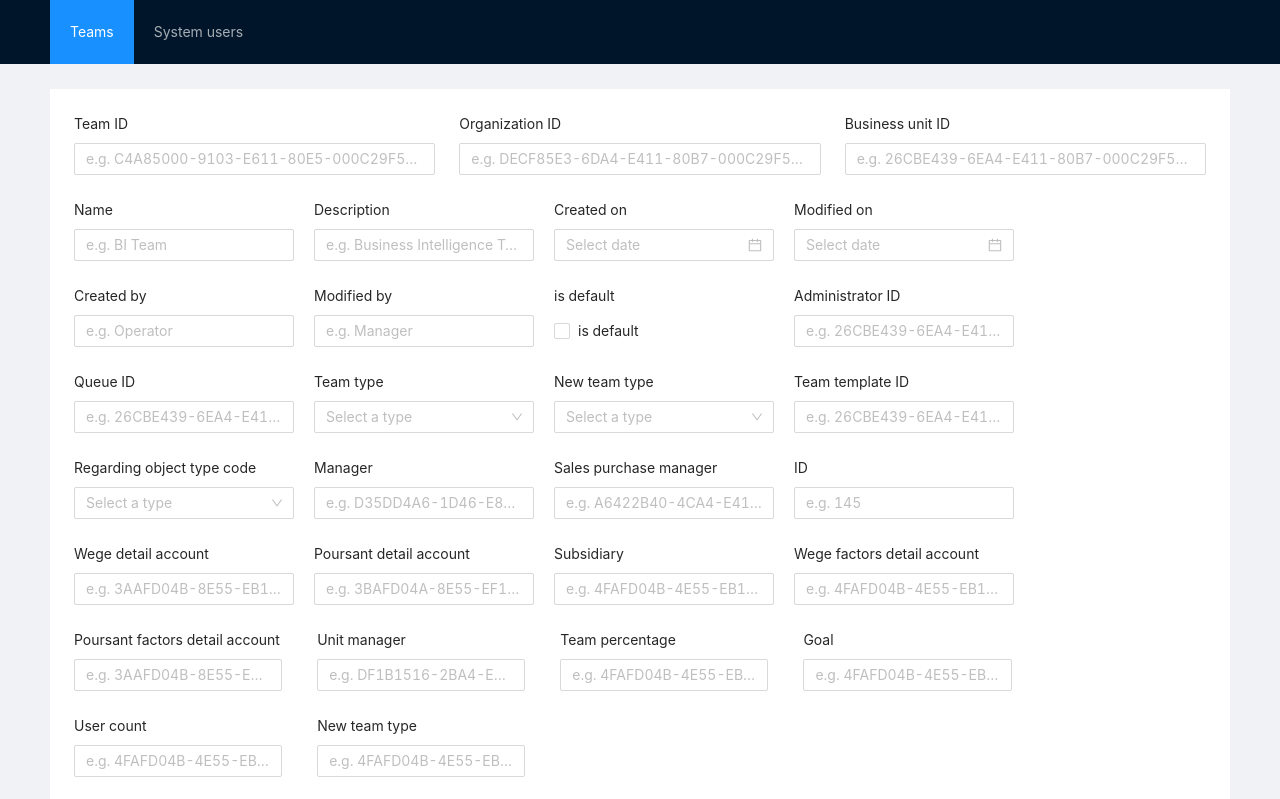
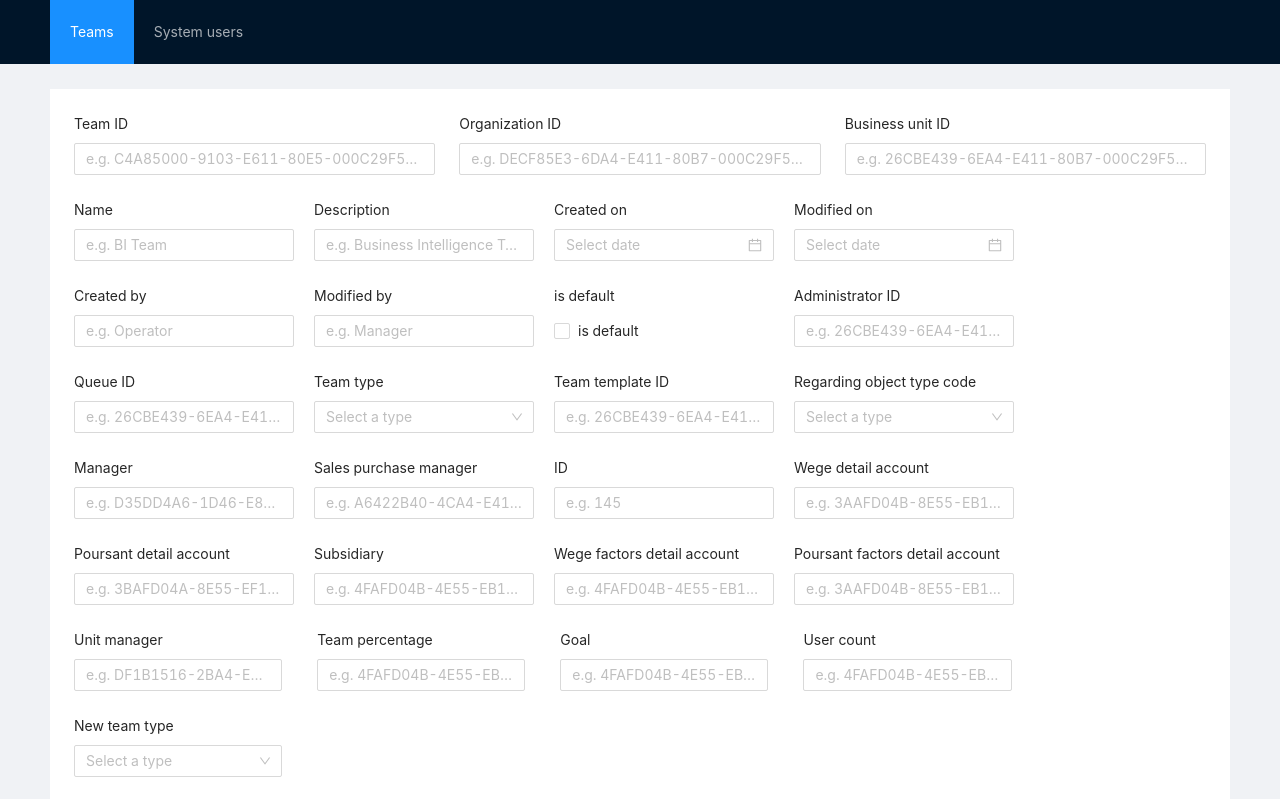
Before and after one commit to MrTechHunter/AhanOnline-Frontend, a React (Create React App) app: page /teams/add in a window 1280 px wide. Shown: the top 799 px of the page. Built offline with nearby package versions, Linux system fonts and the light colour scheme.

Commit message:
some small changes in AddTeam.jsx

```diff
--- a/src/components/AddTeam.jsx
+++ b/src/components/AddTeam.jsx
@@ -221,25 +221,6 @@ function AddTeam() {
           </Col>
 
           <Col span={5}>
-            <Form.Item label="New team type" colon={false}>
-              <Select
-                showSearch
-                placeholder="Select a type"
-                onChange={(e) => set_newteamtype(e.target.value)}
-                optionFilterProp="children"
-                filterOption={(input, option) =>
-                  option.children.toLowerCase().indexOf(input.toLowerCase()) >=
-                  0
-                }
-              >
-                <Option value="null">null</Option>
-                <Option value="lucy">100000000</Option>
-                <Option value="tom">100000001</Option>
-              </Select>
-            </Form.Item>
-          </Col>
-
-          <Col span={5}>
             <Form.Item label="Team template ID" colon={false}>
               <Input
                 placeholder="e.g. 26CBE439-6EA4-E411-80B5-000C29F27F20"
@@ -247,11 +228,7 @@ function AddTeam() {
               />
             </Form.Item>
           </Col>
-        </Row>
-        {/* Row 4 end */}
 
-        {/* Row 5 */}
-        <Row gutter={20}>
           <Col span={5}>
             <Form.Item label="Regarding object type code" colon={false}>
               <Select
@@ -269,7 +246,11 @@ function AddTeam() {
               </Select>
             </Form.Item>
           </Col>
+        </Row>
+        {/* Row 4 end */}
 
+        {/* Row 5 */}
+        <Row gutter={20}>
           <Col span={5}>
             <Form.Item label="Manager" colon={false}>
               <Input
@@ -296,11 +277,7 @@ function AddTeam() {
               />
             </Form.Item>
           </Col>
-        </Row>
-        {/* Row 5 end */}
 
-        {/* Row 6 */}
-        <Row gutter={20}>
           <Col span={5}>
             <Form.Item label="Wege detail account" colon={false}>
               <Input
@@ -309,7 +286,11 @@ function AddTeam() {
               />
             </Form.Item>
           </Col>
+        </Row>
+        {/* Row 5 end */}
 
+        {/* Row 6 */}
+        <Row gutter={20}>
           <Col span={5}>
             <Form.Item label="Poursant detail account" colon={false}>
               <Input
@@ -336,11 +317,7 @@ function AddTeam() {
               />
             </Form.Item>
           </Col>
-        </Row>
-        {/* Row 6 end */}
 
-        {/* Row 7 */}
-        <Row gutter={35}>
           <Col span={5}>
             <Form.Item label="Poursant factors detail account" colon={false}>
               <Input
@@ -351,7 +328,11 @@ function AddTeam() {
               />
             </Form.Item>
           </Col>
+        </Row>
+        {/* Row 6 end */}
 
+        {/* Row 7 */}
+        <Row gutter={35}>
           <Col span={5}>
             <Form.Item label="Unit manager" colon={false}>
               <Input
@@ -390,10 +371,20 @@ function AddTeam() {
 
           <Col span={5}>
             <Form.Item label="New team type" colon={false}>
-              <Input
-                placeholder="e.g. 4FAFD04B-4E55-EB10-5050-005036B2E132"
+              <Select
+                showSearch
+                placeholder="Select a type"
                 onChange={(e) => set_newteamtype(e.target.value)}
-              />
+                optionFilterProp="children"
+                filterOption={(input, option) =>
+                  option.children.toLowerCase().indexOf(input.toLowerCase()) >=
+                  0
+                }
+              >
+                <Option value="null">null</Option>
+                <Option value="lucy">100000000</Option>
+                <Option value="tom">100000001</Option>
+              </Select>
             </Form.Item>
           </Col>
         </Row>
@@ -402,7 +393,7 @@ function AddTeam() {
         {/* Submit button */}
         <Row gutter={5}>
           <Col span={5}>
-            <Button type="primary" htmlType="submit">
+            <Button onClick={postData} type="primary">
               Submit
             </Button>
           </Col>
```
